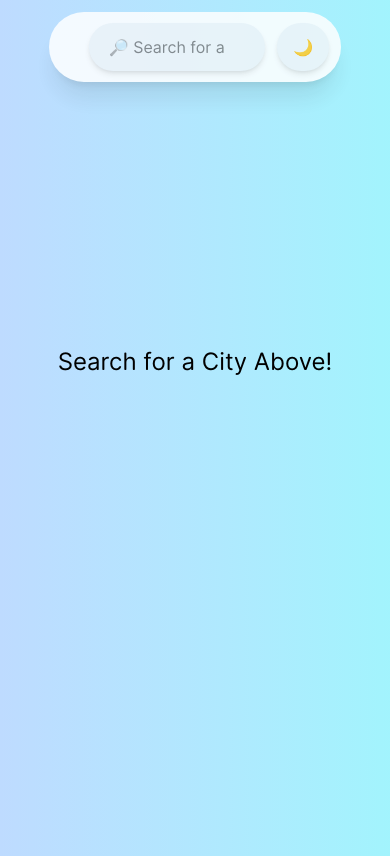
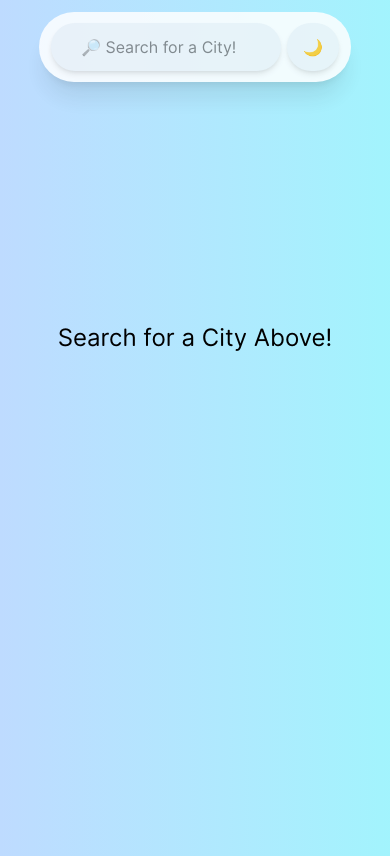
Before and after one commit to mateofilip/Weather-App-V2, an Astro site: page / in a window 390 px wide. Built offline with nearby package versions, Linux system fonts and the light colour scheme; Astro itself is replaced by a stand-in of ours.

Commit message:
Fixed some responsiveness concerns

```diff
--- a/src/components/Cards.tsx
+++ b/src/components/Cards.tsx
@@ -20,7 +20,7 @@ export default function Cards({
   // }, [cities]);
 
   return (
-    <main className="px-10 py-10 md:px-16 lg:px-64">
+    <main className="px-10 py-10 pt-4 md:px-16 md:pt-10 lg:px-64">
       {cities.length > 0 ? (
         <div
           ref={parent}
--- a/src/components/Nav.tsx
+++ b/src/components/Nav.tsx
@@ -8,20 +8,20 @@ export default function Nav({
   const [city, setCity] = useState("");
 
   return (
-    <nav className="mx-auto mt-3 flex h-1/12 w-[75vw] justify-center gap-3 rounded-full bg-white px-10 pr-3 align-middle opacity-85 shadow-xl md:justify-between">
+    <nav className="mx-auto mt-3 flex h-1/12 w-[80vw] justify-center gap-3 rounded-full bg-white px-3 align-middle opacity-85 shadow-xl md:w-[75vw] md:justify-between md:px-10 md:pr-3">
       <div className="hidden items-center gap-2 md:flex md:text-xl">
         <span>☀</span>
-        <h1>Weather App - Mateo Filip</h1>
+        <h1>Weather App</h1>
       </div>
 
-      <div className="flex w-full items-center justify-center gap-3 align-middle md:w-1/2 lg:w-1/3">
+      <div className="flex w-full items-center justify-between align-middle md:w-1/2 md:justify-center md:gap-3 lg:w-1/3">
         <form
           onSubmit={(e) => {
             e.preventDefault();
             onSearch(city);
             setCity("");
           }}
-          className="w-3/4"
+          className="w-4/5 md:w-3/4"
         >
           <input
             type="search"
```
